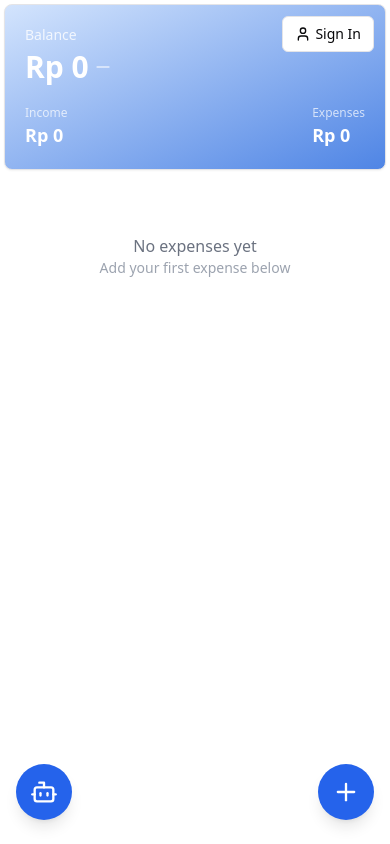
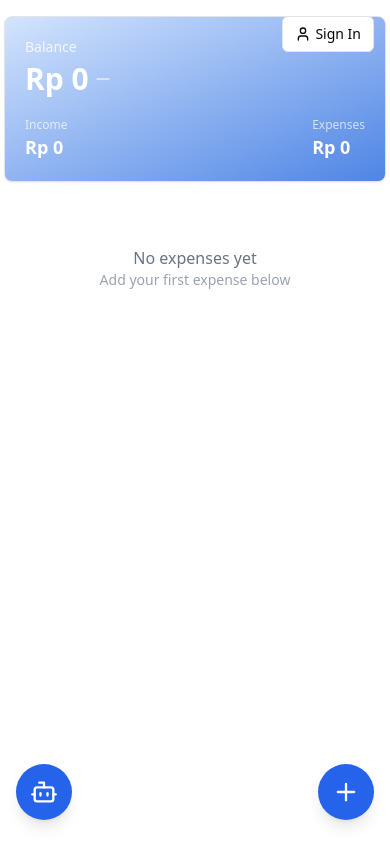
Before and after one commit to kfnx/simple-money-tracker, a React (Vite) app: page / in a window 390 px wide. Built offline with nearby package versions, Linux system fonts and the light colour scheme.

Commit message:
Fix: PWA top section cut off on iPhone
Adjust viewport meta tag and potentially other layout elements to ensure the top section of the PWA app is not cut off on iPhones.

```diff
--- a/src/index.css
+++ b/src/index.css
@@ -1,3 +1,4 @@
+
 @tailwind base;
 @tailwind components;
 @tailwind utilities;
@@ -36,6 +37,17 @@
   }
   body {
     @apply bg-background text-foreground;
+    /* Handle iOS safe area for PWA */
+    padding-top: env(safe-area-inset-top);
+    padding-left: env(safe-area-inset-left);
+    padding-right: env(safe-area-inset-right);
+    /* Don't add bottom padding as we handle it per component */
+  }
+
+  /* Ensure the app container respects safe areas */
+  #root {
+    min-height: 100vh;
+    min-height: calc(100vh - env(safe-area-inset-top));
   }
 }
 
--- a/src/pages/Index.tsx
+++ b/src/pages/Index.tsx
@@ -34,25 +34,14 @@ const IndexContent = () => {
   };
 
   return (
-    <div className="max-w-md mx-auto h-screen pt-1 px-1 sm:py-4 flex flex-col relative">
-      {/* <header className="mb-4 flex justify-between items-center">
-        <div className="flex items-center gap-2">
-          <img
-            src="/favicon.ico"
-            alt="Simple Money Tracker logo"
-            width={32}
-            height={32}
-          />
-          <h1 className="text-xl">Simple Money Tracker</h1>
-        </div>
-      </header> */}
+    <div className="max-w-md mx-auto h-screen pt-4 px-1 sm:py-4 flex flex-col relative safe-area-container">
       {!loading &&
         (user ? (
           <Button
             variant="outline"
             size="sm"
             onClick={handleSignOut}
-            className="flex items-center gap-1 absolute right-4 sm:top-6 top-4"
+            className="flex items-center gap-1 absolute right-4 top-4 z-20"
           >
             <LogOut size={16} />
             <span className="hidden sm:inline">Sign Out</span>
@@ -62,7 +51,7 @@ const IndexContent = () => {
             variant="outline"
             size="sm"
             onClick={() => setIsAuthOpen(true)}
-            className="flex items-center gap-1 absolute right-4 sm:top-6 top-4"
+            className="flex items-center gap-1 absolute right-4 top-4 z-20"
           >
             <User size={16} />
             <span>Sign In</span>
@@ -122,6 +111,12 @@ const IndexContent = () => {
           <AuthForms onClose={() => setIsAuthOpen(false)} />
         </DialogContent>
       </Dialog>
+
+      <style jsx>{`
+        .safe-area-container {
+          padding-top: max(1rem, env(safe-area-inset-top));
+        }
+      `}</style>
     </div>
   );
 };
```
